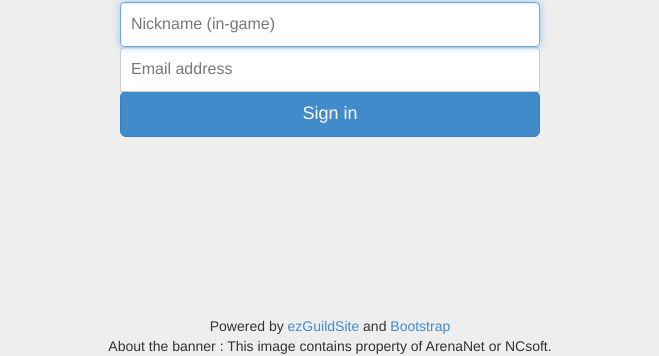
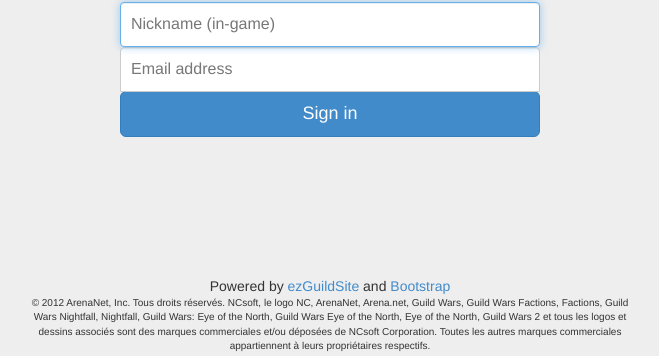
Before and after one commit to laryakan/ezGuild-website, a website: page index.html in a window 1280 px wide. Shown: the part 444-800 px from the top of the page, without its empty margins (310-969 px from the left). Drawn offline with Linux system fonts and the light colour scheme.

Commit message:
Ajout de la mentions copyright ArenaNet et NCsoft

```diff
--- a/css/ezGuild.css
+++ b/css/ezGuild.css
@@ -19,8 +19,14 @@ html,body{
   position: relative;
 }
 
+.little {
+  font-size: 10px;
+  max-width: 600px;
+  margin: 0 auto;
+}
+
 footer{
-    height: 40px;
+    height: 80px;
     width:100%;
     position: absolute;
     text-align: center;
--- a/index.html
+++ b/index.html
@@ -47,7 +47,12 @@
 
     </div> <!-- /container -->
     <footer>Powered by <a href="https://github.com/laryakan/ezGuildSite">ezGuildSite</a> and <a href="http://getbootstrap.com/">Bootstrap</a><br/>
-    About the banner : This image contains property of ArenaNet or NCsoft.</footer>
+    <div class="little">© 2012 ArenaNet, Inc. Tous droits réservés. NCsoft, le logo NC, ArenaNet, Arena.net, Guild Wars, Guild
+      Wars Factions, Factions, Guild Wars Nightfall, Nightfall, Guild Wars: Eye of the North, Guild Wars Eye of
+      the North, Eye of the North, Guild Wars 2 et tous les logos et dessins associés sont des marques
+      commerciales et/ou déposées de NCsoft Corporation. Toutes les autres marques commerciales
+      appartiennent à leurs propriétaires respectifs.</div>
+    </footer>
 
     <!-- Bootstrap core JavaScript
     ================================================== -->
```
